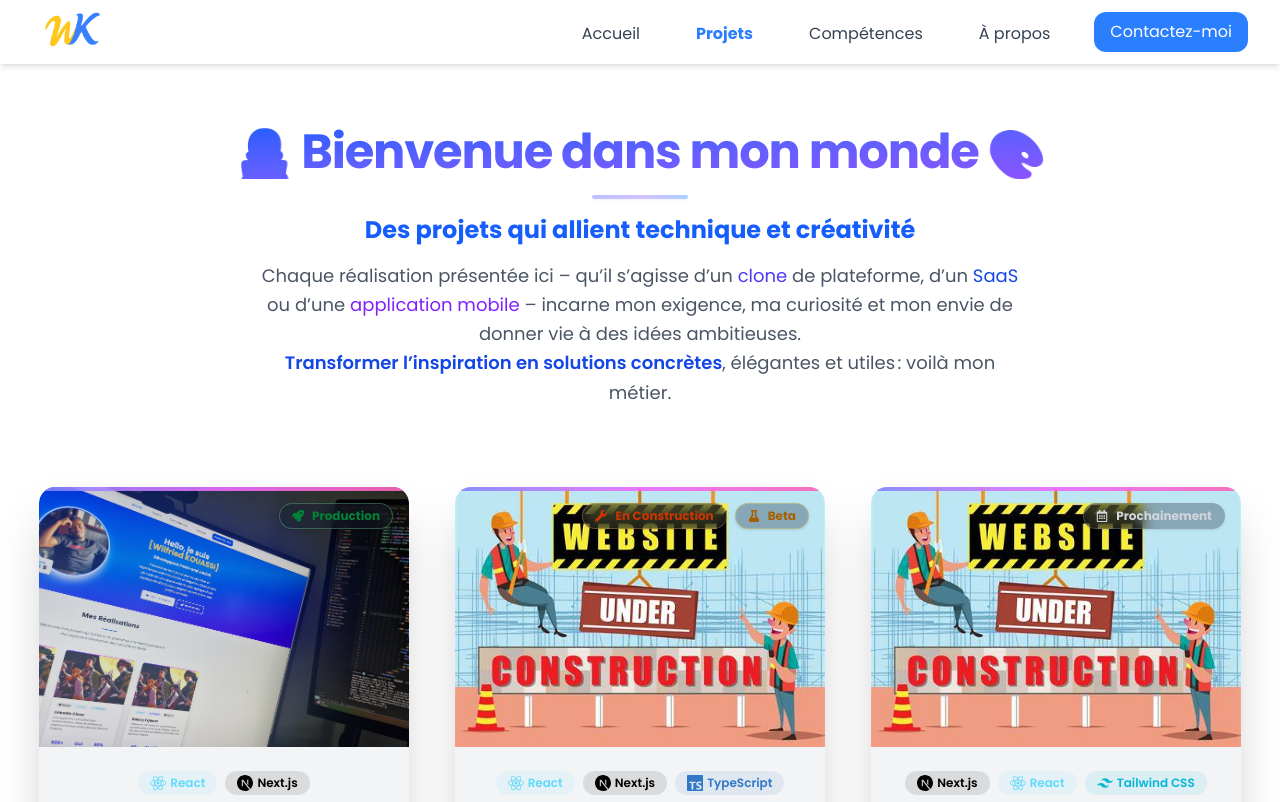
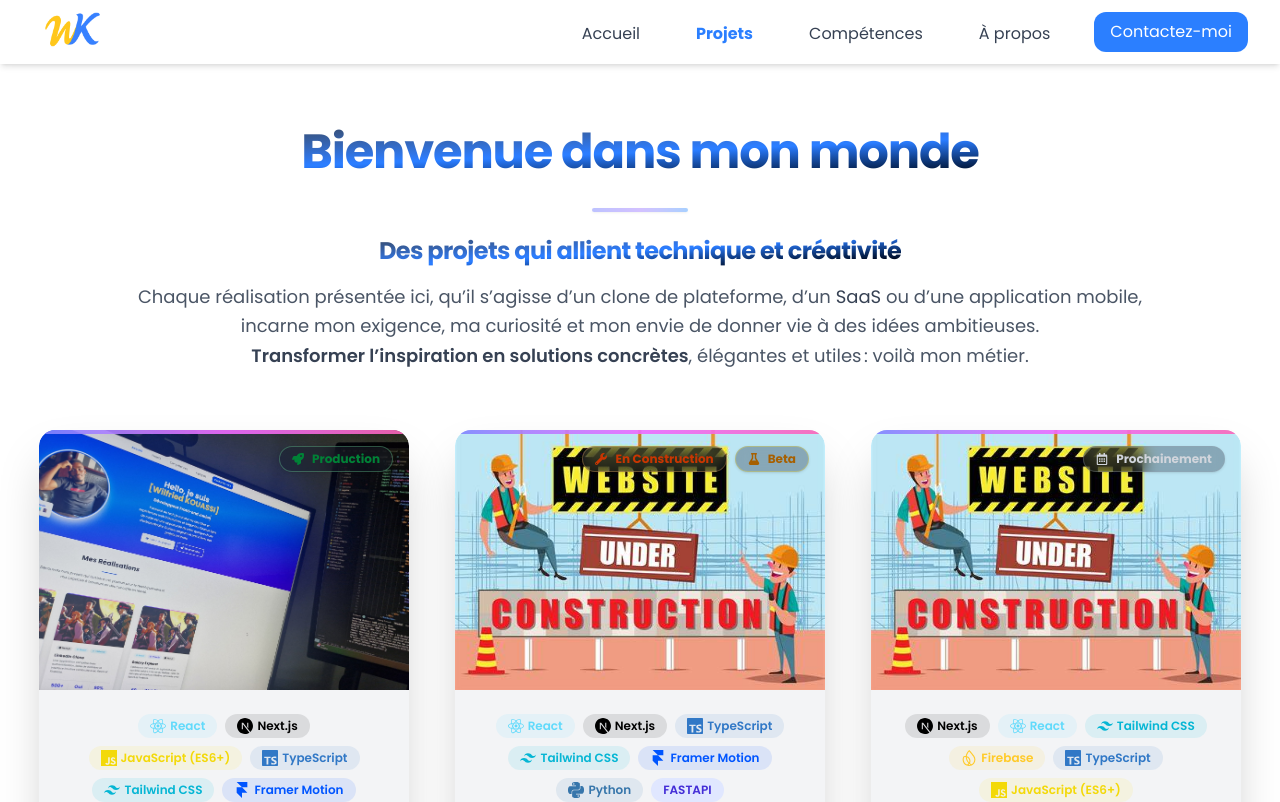
Before and after one commit to WilfriedFahim/portfolio-wilfried, a Next.js app: page /projects in a window 1280 px wide. Shown: the top 802 px of the page. Built offline with nearby package versions, Linux system fonts and the light colour scheme.

Commit message:
page: amélioration du rendu de la page projets

```diff
--- a/app/projects/page.tsx
+++ b/app/projects/page.tsx
@@ -1,6 +1,6 @@
 "use client";
 
-import { useState } from "react";
+import { useState, useEffect } from "react";
 import { ProjectCard } from "@/components/ProjectCard";
 import { projectCardsMock } from "@/mock/index";
 import Container from "@/components/Container";
@@ -20,29 +20,40 @@ export default function Projects() {
 		page * projectsPerPage
 	);
 
+	// -----> SCROLL TO TOP DE LA SECTION AU CHANGEMENT DE PAGE <-----
+	useEffect(() => {
+		const section = document.getElementById("project-list-section");
+		if (section) {
+			// Offset de 24px pour laisser respirer sous le header sticky si besoin
+			const y = section.getBoundingClientRect().top + window.pageYOffset - 24;
+			window.scrollTo({ top: y, behavior: "smooth" });
+		} else {
+			window.scrollTo({ top: 0, behavior: "smooth" });
+		}
+	}, [page]);
+	// ---------------------------------------------------------------
+
 	return (
 		<Container className="py-0">
-			<div className="w-full mx-auto">
-				<section className="pb-20 pt-16 px-2">
-  <div className="max-w-5xl mx-auto">
-    <h2 className="text-4xl sm:text-5xl font-extrabold text-center bg-gradient-to-br from-blue-600 via-indigo-500 to-violet-500 text-transparent bg-clip-text tracking-tight mb-4">
-      <span className="inline-block align-middle mr-2">👨‍💻</span>
+			<div className="w-full mx-auto" id="project-list-section">
+				<section className="pb-15 pt-16 px-2">
+					<div className="max-w-6xl mx-auto">
+
+						<h2 className="text-4xl sm:text-5xl font-extrabold text-center bg-gradient-to-br from-gray-700 via-blue-500 to-black text-transparent bg-clip-text tracking-tight mb-4">
 							Bienvenue dans mon monde
-      <span className="inline-block align-middle ml-2">🎨</span>
 						</h2>
-    <div className="mx-auto my-4 flex justify-center">
-      <span className="inline-block h-1 w-24 rounded-full bg-gradient-to-r from-indigo-400 via-violet-400 to-blue-400 opacity-50 shadow"></span>
+						<div className="mx-auto mt-4 flex justify-center">
+							<span className="inline-block mt-4 h-1 w-24 rounded-full bg-gradient-to-r from-indigo-400 via-violet-400 to-blue-400 opacity-50 shadow"></span>
 						</div>
-    <p className="text-xl sm:text-2xl text-gray-800 font-semibold text-center mb-4 leading-tight">
-      <span className="text-blue-600 font-bold">Des projets qui allient technique et créativité</span>
+						<p className="text-xl sm:text-2xl mt-6 text-gray-800 font-semibold text-center mb-4 leading-tight">
+							<span className="bg-gradient-to-br from-gray-700 via-blue-500 to-black text-transparent bg-clip-text tracking-tight font-bold">Des projets qui allient technique et créativité</span>
 						</p>
-    <p className="text-base sm:text-lg text-gray-600 max-w-3xl mx-auto text-center leading-relaxed">
-      Chaque réalisation présentée ici – qu’il s’agisse d’un <span className="text-indigo-600 font-medium">clone</span> de plateforme, d’un <span className="text-blue-700 font-medium">SaaS</span> ou d’une <span className="text-violet-600 font-medium">application mobile</span> – incarne mon exigence, ma curiosité et mon envie de donner vie à des idées ambitieuses. <br />
-      <span className="font-semibold text-blue-700">Transformer l’inspiration en solutions concrètes</span>, élégantes et utiles : voilà mon métier.
+						<p className="text-base sm:text-lg text-gray-600 max-w-5xl mx-auto text-center leading-relaxed">
+							Chaque réalisation présentée ici, qu&rsquo;il s&rsquo;agisse d&rsquo;un <span className="text-gray-600 font-medium">clone</span> de plateforme, d&rsquo;un <span className="text-gray-700 font-medium">SaaS</span> ou d&rsquo;une <span className="text-gray-600 font-medium">application mobile</span>, incarne mon exigence, ma curiosité et mon envie de donner vie à des idées ambitieuses. <br />
+							<span className="font-semibold text-gray-700">Transformer l&rsquo;inspiration en solutions concrètes</span>, élégantes et utiles : voilà mon métier.
 						</p>
 					</div>
 				</section>
-
 
 				<div className="grid grid-cols-1 md:grid-cols-2 lg:grid-cols-3 gap-8">
 					{paginatedProjects.map((p) => (
@@ -72,7 +83,7 @@ export default function Projects() {
 						<button
 							onClick={() => setPage((p) => Math.min(totalPages, p + 1))}
 							disabled={page === totalPages}
-							className="px-4 py-2 rounded-r-x bg-gray-100 text-gray-600 font-bold border border-gray-200 hover:bg-gray-200 disabled:opacity-50"
+							className="px-4 py-2 rounded-r-xl bg-gray-100 text-gray-600 font-bold border border-gray-200 hover:bg-gray-200 disabled:opacity-50"
 						>
 							Suivant
 						</button>
```
Lines whose indentation alone changed are shown as unchanged.
